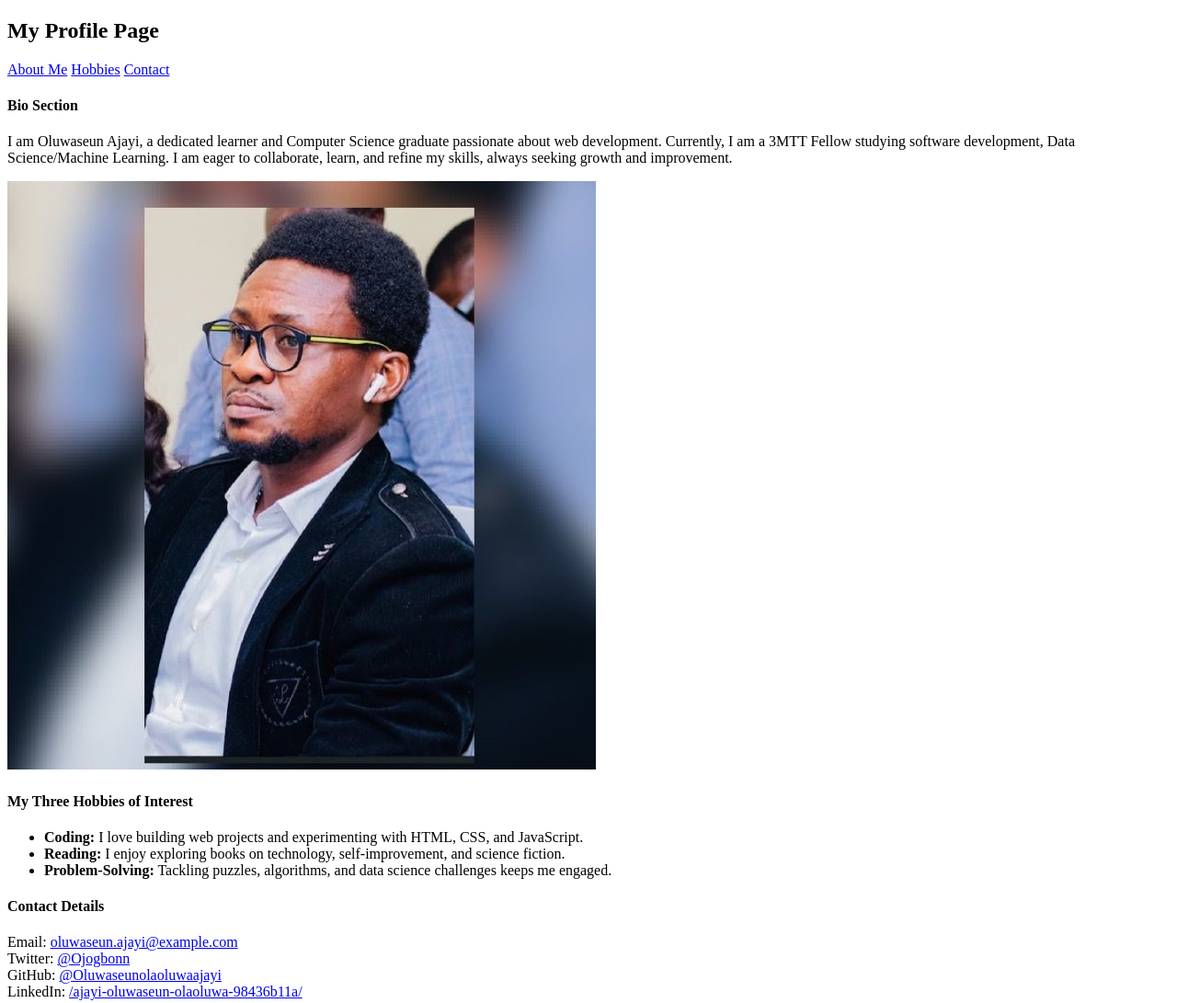
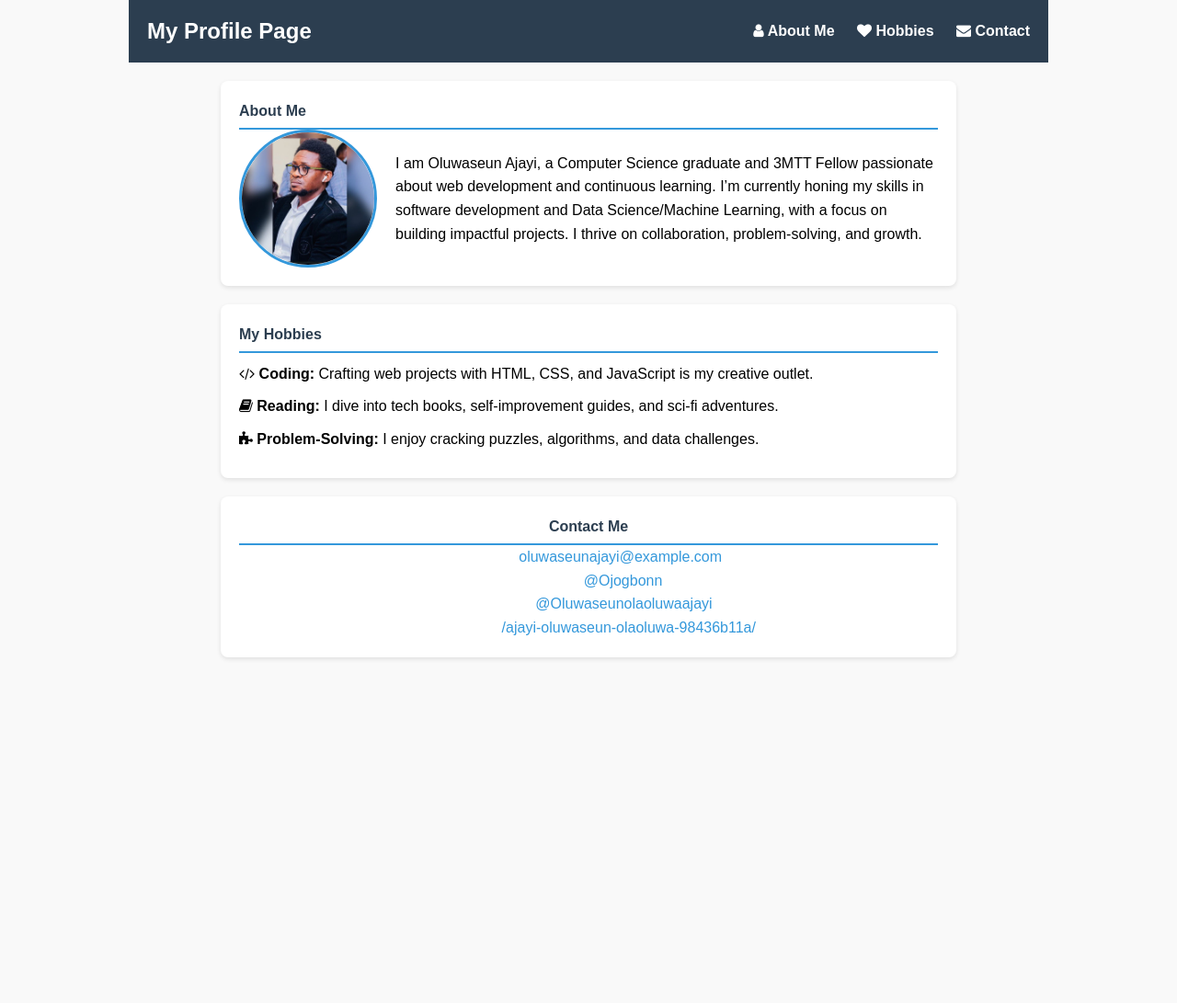
Before and after one commit to Oluwaseunolaoluwaajayi/3MTT-Mini-Project-Assessment--Personal-Profile-Page, a plain HTML site: page index.html in a window 1280 px wide. Shown: the whole page at 92% size. After the commit the page ends 800 px from the top, so only its background shows below. Drawn offline with Linux system fonts and the light colour scheme.

Commit message:
css added

```diff
--- a/index.html
+++ b/index.html
@@ -3,67 +3,79 @@
   <head>
     <meta charset="UTF-8" />
     <meta name="viewport" content="width=device-width, initial-scale=1.0" />
-    <title>3MTT-Mini-Project-Assessment: Personal Profile Page</title>
-
+    <title>3MTT Mini-Project: Personal Profile Page</title>
     <link
       rel="stylesheet"
       href="https://cdnjs.cloudflare.com/ajax/libs/font-awesome/4.7.0/css/font-awesome.min.css"
     />
+    <link rel="stylesheet" href="style.css" />
   </head>
   <body>
     <header>
-      <nav>
-        <div class="genLayout">
+      <nav class="genLayout">
         <h1>My Profile Page</h1>
-          <a href="#about">About Me</a>
-          <a href="#hobbies">Hobbies</a>
-          <a href="#contact">Contact</a>
+        <div class="nav-links">
+          <a href="#about"><i class="fa fa-user"></i> About Me</a>
+          <a href="#hobbies"><i class="fa fa-heart"></i> Hobbies</a>
+          <a href="#contact"><i class="fa fa-envelope"></i> Contact</a>
         </div>
       </nav>
     </header>
 
-    <section>
-      <div>
-        <h4>Bio Section</h4>
+    <main>
+      <section id="about" class="section">
+        <h4>About Me</h4>
+        <div class="bio-container">
+          <img src="image/TA2.jpg" alt="Oluwaseun Ajayi" class="profile-img" />
           <p>
-          I am Oluwaseun Ajayi, a dedicated learner and Computer Science
-          graduate passionate about web development. Currently, I am a 3MTT
-          Fellow studying software development, Data Science/Machine Learning. I
-          am eager to collaborate, learn, and refine my skills, always seeking
-          growth and improvement.
+            I am Oluwaseun Ajayi, a Computer Science graduate and 3MTT Fellow
+            passionate about web development and continuous learning. I’m
+            currently honing my skills in software development and Data
+            Science/Machine Learning, with a focus on building impactful
+            projects. I thrive on collaboration, problem-solving, and growth.
           </p>
-      </div>
-      <div>
-        <img src="./image/TA2.jpg" alt="Oluwaseun Ajayi" />
         </div>
       </section>
 
-    <section>
-      <h4>My Three Hobbies of Interest</h4>
-      <ul>
+      <section id="hobbies" class="section">
+        <h4>My Hobbies</h4>
+        <ul class="hobby-list">
           <li>
-          <strong>Coding:</strong> I love building web projects and
-          experimenting with HTML, CSS, and JavaScript.
+            <i class="fa fa-code"></i> <strong>Coding:</strong> Crafting web
+            projects with HTML, CSS, and JavaScript is my creative outlet.
           </li>
           <li>
-          <strong>Reading:</strong> I enjoy exploring books on technology,
-          self-improvement, and science fiction.
+            <i class="fa fa-book"></i> <strong>Reading:</strong> I dive into
+            tech books, self-improvement guides, and sci-fi adventures.
           </li>
           <li>
-          <strong>Problem-Solving:</strong> Tackling puzzles, algorithms, and
-          data science challenges keeps me engaged.
+            <i class="fa fa-puzzle-piece"></i> <strong>Problem-Solving:</strong>
+            I enjoy cracking puzzles, algorithms, and data challenges.
           </li>
         </ul>
       </section>
+    </main>
 
-    <footer>
-      <h4>Contact Details</h4>
+    <footer id="contact" class="section">
+      <h4>Contact Me</h4>
       <p>
-        Email: <a href="#">oluwaseun.ajayi@example.com</a><br />
-        Twitter: <a href="#" target="_blank">@Ojogbonn</a><br />
-        GitHub: <a href="#" target="_blank">@Oluwaseunolaoluwaajayi</a><br />
-        LinkedIn:
-        <a href="#" target="_blank">/ajayi-oluwaseun-olaoluwa-98436b11a/</a>
+        <i class="fa fa-envelope"></i> Email:
+        <a href="mailto:oluwaseunajayi@example.com"
+          >oluwaseunajayi@example.com</a
+        ><br />
+        <i class="fa fa-twitter"></i> Twitter:
+        <a href="https://twitter.com/Ojogbonn" target="_blank">@Ojogbonn</a
+        ><br />
+        <i class="fa fa-github"></i> GitHub:
+        <a href="https://github.com/Oluwaseunolaoluwaajayi" target="_blank"
+          >@Oluwaseunolaoluwaajayi</a
+        ><br />
+        <i class="fa fa-linkedin"></i> LinkedIn:
+        <a
+          href="https://linkedin.com/in/ajayi-oluwaseun-olaoluwa-98436b11a"
+          target="_blank"
+          >/ajayi-oluwaseun-olaoluwa-98436b11a/</a
+        >
       </p>
     </footer>
   </body>
--- a/style.css
+++ b/style.css
@@ -14,3 +14,98 @@ body {
   margin: 0;
   padding: 0;
 }
+
+/* style.css */
+body {
+  font-family: Arial, sans-serif;
+  margin: 0;
+  padding: 0;
+  line-height: 1.6;
+  background-color: #f9f9f9;
+}
+
+.genLayout {
+  display: flex;
+  justify-content: space-between;
+  align-items: center;
+  background-color: #2c3e50;
+  padding: 15px 20px;
+  color: white;
+}
+
+.nav-links a {
+  color: white;
+  text-decoration: none;
+  margin-left: 20px;
+  font-weight: bold;
+}
+
+.nav-links a:hover {
+  color: #3498db;
+}
+
+.section {
+  padding: 20px;
+  max-width: 800px;
+  margin: 20px auto;
+  background-color: white;
+  border-radius: 8px;
+  box-shadow: 0 2px 5px rgba(0, 0, 0, 0.1);
+}
+
+h4 {
+  color: #2c3e50;
+  border-bottom: 2px solid #3498db;
+  padding-bottom: 5px;
+}
+
+.bio-container {
+  display: flex;
+  align-items: center;
+  gap: 20px;
+}
+
+.profile-img {
+  max-width: 150px;
+  border-radius: 50%;
+  border: 3px solid #3498db;
+}
+
+.hobby-list {
+  list-style: none;
+  padding: 0;
+}
+
+.hobby-list li {
+  margin: 10px 0;
+}
+
+footer {
+  text-align: center;
+  background-color: #2c3e50;
+  color: white;
+  padding: 15px;
+}
+
+footer a {
+  color: #3498db;
+  text-decoration: none;
+}
+
+footer a:hover {
+  text-decoration: underline;
+}
+
+@media (max-width: 600px) {
+  .genLayout {
+    flex-direction: column;
+    text-align: center;
+  }
+  .nav-links {
+    margin-top: 10px;
+  }
+  .bio-container {
+    flex-direction: column;
+    text-align: center;
+  }
+}
```
Lines whose indentation alone changed are shown as unchanged.
